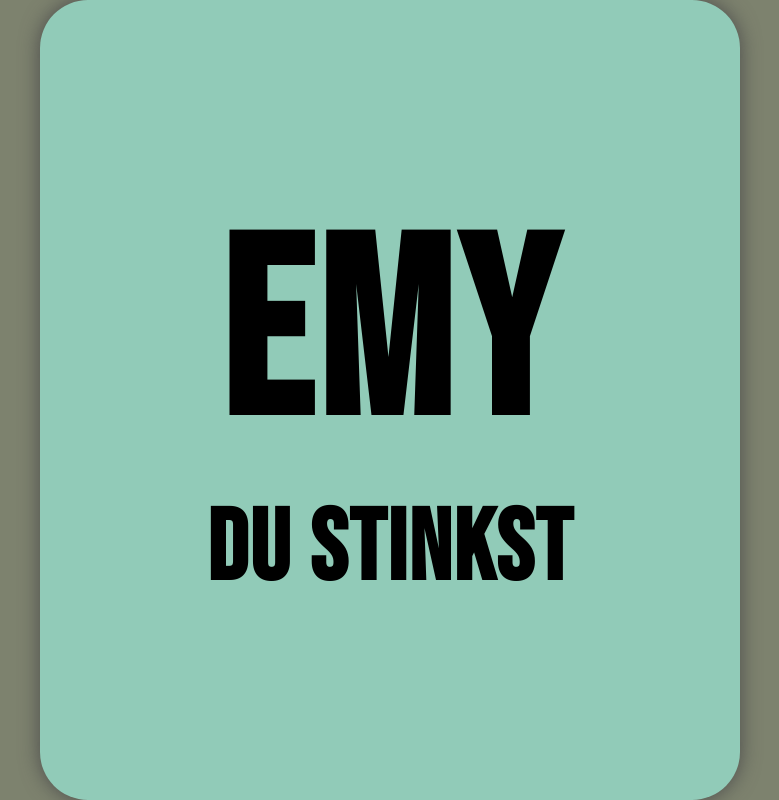
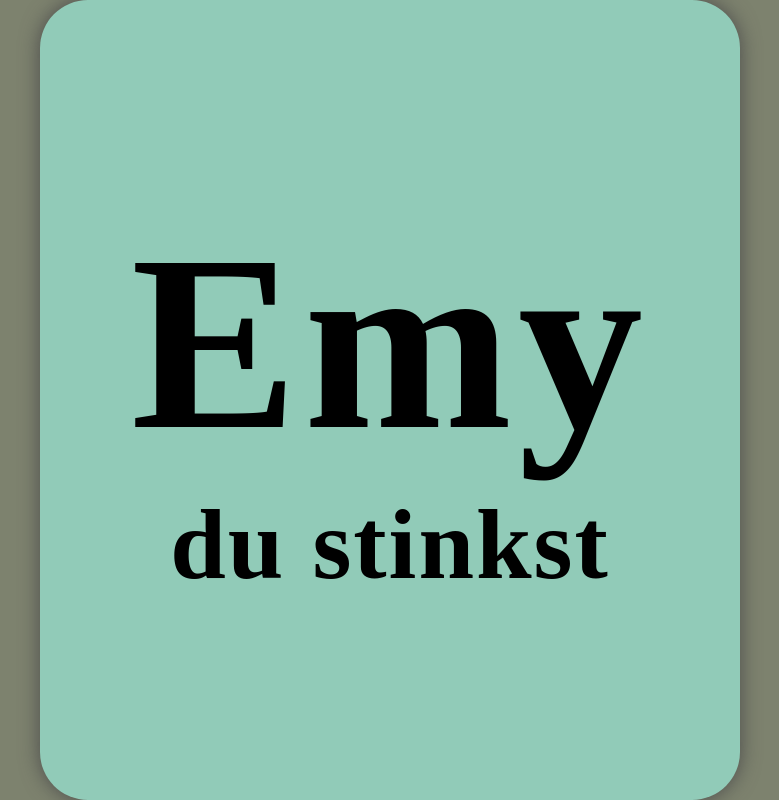
Before and after one commit to coatbat13/prank, a plain HTML site: page index.html in a window 1280 px wide. Shown: the whole page, without its empty margins (250-1029 px from the left). Drawn offline with Linux system fonts and the light colour scheme.

Commit message:
Update style.css

```diff
--- a/style.css
+++ b/style.css
@@ -11,7 +11,6 @@ body {
     height: 100vh;
     margin: 0;
     flex-direction: column;
-    font-family: "Bebas Neue", serif;
 }
 
 .body {
```
